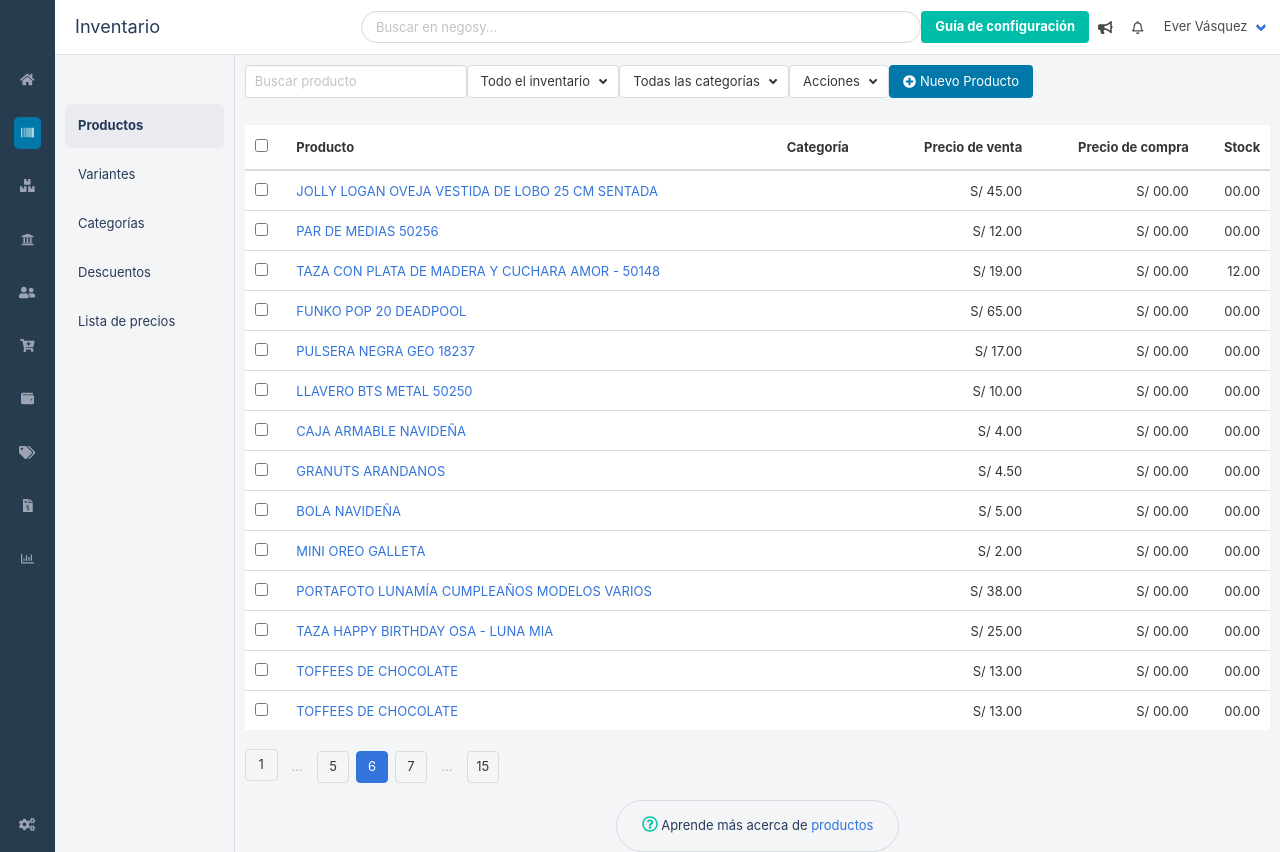
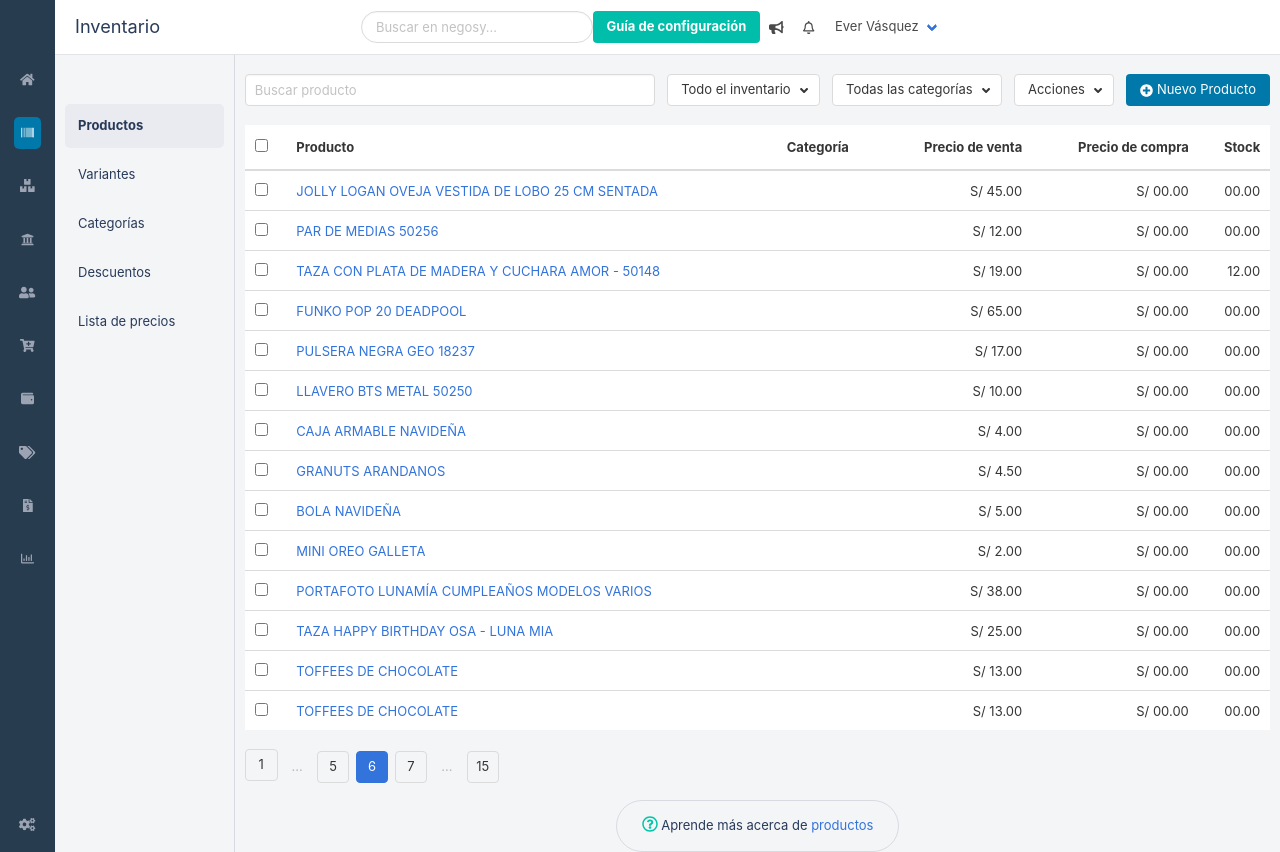
Before and after one commit to evervasquez/css-grid-django, a Django app: page / in a window 1280 px wide. Run offline with Django 3.2, Linux system fonts and the light colour scheme; parts of the project's set-up code (start-up, migrations or seed data) failed here and were passed over; some libraries are stand-ins or nearby versions.

Commit message:
add style to search grif

```diff
--- a/negosy/sass/components/grid.scss
+++ b/negosy/sass/components/grid.scss
@@ -10,19 +10,22 @@
   margin: 0 auto;
 }
 
+.search {
+    flex: 0 1 40%;
+    padding-bottom: 10px;
+  }
+
 .grid-actions {
   display: flex;
   flex-wrap: wrap;
+  align-items: center;
+  justify-content: space-between;
 }
 
 .grid-paginator {
   display: block;
   margin-bottom: auto;
   margin-top: auto;
-}
-
-.search {
-  //min-width: 375px;
 }
 
 .actions-item {
@@ -67,7 +70,6 @@
 }
 
 @media (min-width: 320px) and (max-width: 480px) {
-
   .grid {
     display: grid;
     padding: 10px;
--- a/negosy/sass/components/nav.scss
+++ b/negosy/sass/components/nav.scss
@@ -13,14 +13,15 @@
   font-size: 1.4em !important;
 }
 
-//.nav-main-item{
-//  padding: 0 5px;
-//}
-
 .nav-actions {
   display: flex;
+  //flex-direction: row;
+  //justify-content: flex-end;
 }
 
+//.nav-main-item{
+//  margin: 0 5px;
+//}
 .nav-profile {
 }
 
@@ -35,7 +36,7 @@
 
 
 .nav-search {
-  flex: 1;
+  //flex: 0 1 40%;
   min-width: 150px;
 }
 
```
Also changed, not shown: negosy/static/css/negosy.css, 1 other file.
